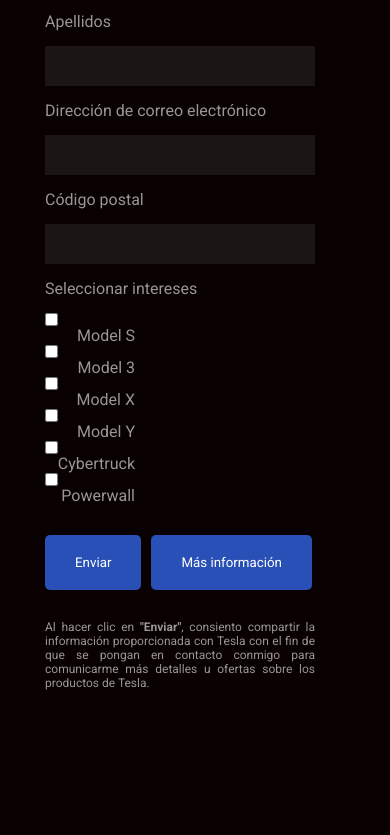
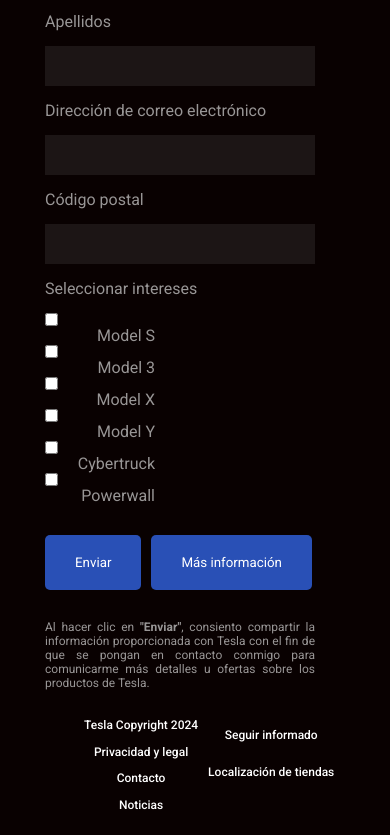
Before and after one commit to iglesias-juan/entrega_flexbox, a plain HTML site: page index.html in a window 390 px wide. Shown: the part 291-1126 px from the top of the page. Before the commit the page ends 1081 px from the top, so only its background shows below. Drawn offline with Linux system fonts and the light colour scheme.

Commit message:
Feat: commit 3

```diff
--- a/style.css
+++ b/style.css
@@ -139,7 +139,7 @@ a {
   display: flex;
   justify-content: flex-end;
   color: rgba(220, 220, 220, 0.682);
-  width: 90px;
+  width: 110px;
 }
 
 .buttons {
@@ -198,11 +198,13 @@ footer > nav {
   justify-content: space-evenly;
   align-items: center;
   width: 60%;
-  min-width: 660px;
+  height: 100px;
+  gap: 10px;
 }
 
-@media (max-width: 650px) {
+@media (max-width: 680px) {
   .nav-list-2 {
-    display: none;
+    display: flex;
+    flex-flow: column wrap;
   }
 }
```
